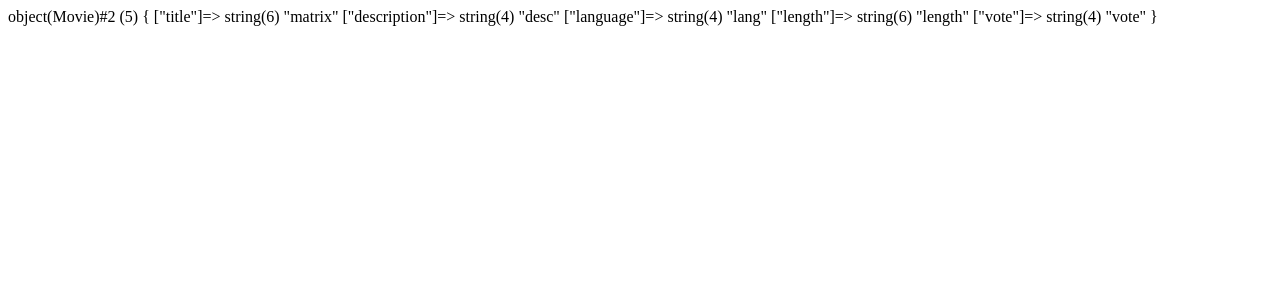
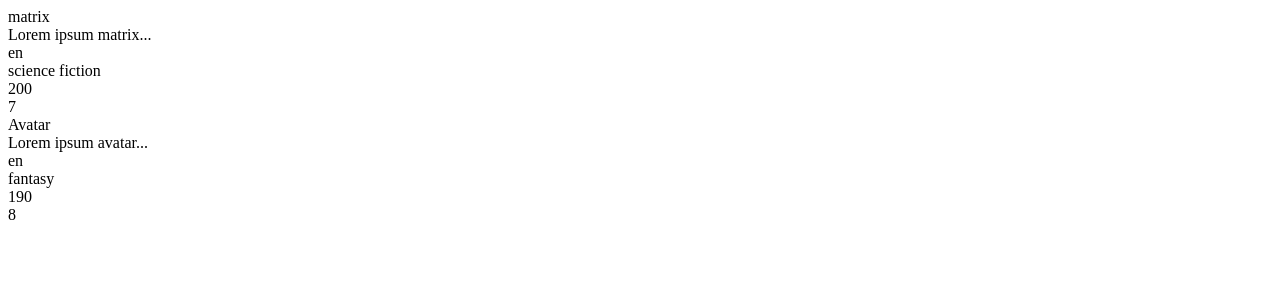
Before and after one commit to SimoneLollini/php-oop-1, a PHP site: page / in a window 1280 px wide. Shown: the top 300 px of the page. Run offline with PHP 8.4, Linux system fonts and the light colour scheme.

Commit message:
Add .card > proprety

```diff
--- a/index.php
+++ b/index.php
@@ -1,4 +1,3 @@
-<!-- all'interno della classe è definito almeno un metodo -->
 <!-- vengono istanziati almeno due oggetti ‘Movie’ e stampati a schermo i valori delle relative proprietà -->
 <!-- Bonus 1: -->
 <!-- Modificare la classe Movie in modo che accetti piú di un genere. -->
@@ -11,15 +10,81 @@ class Movie
     public $title;
     public $description;
     public $language;
+    public $genre;
     public $length;
     public $vote;
-    function __construct($title, $description, $language, $length, $vote)
+    function __construct($title, $description, $language, $genre, $length, $vote)
     {
         $this->title = $title;
         $this->description = $description;
         $this->language = $language;
+        $this->genre = $genre;
         $this->length = $length;
         $this->vote = $vote;
     }
+
+    public function getTitle()
+    {
+        return $this->title;
+    }
+
+    public function getDescription()
+    {
+        return $this->description;
+    }
 }
-var_dump(new Movie('matrix', 'desc', 'lang', 'length', 'vote'));
+
+
+$matrix = new Movie('matrix', 'Lorem ipsum matrix...', 'en', 'science fiction', '200', '7');
+// var_dump($matrix);
+$avatar = new Movie('Avatar', 'Lorem ipsum avatar...', 'en', 'fantasy', '190', '8');
+// var_dump($avatar);
+
+// var_dump($avatar);
+$MovieList = [
+    $matrix,
+    $avatar
+]
+?>
+
+<!DOCTYPE html>
+<html lang="en">
+
+<head>
+    <meta charset="UTF-8">
+    <meta http-equiv="X-UA-Compatible" content="IE=edge">
+    <meta name="viewport" content="width=device-width, initial-scale=1.0">
+    <title>Movies</title>
+</head>
+
+<body>
+    <?php foreach ($MovieList as $movie) : ?>
+        <div class="card">
+            <div class="title">
+                <?php echo $movie->title ?>
+            </div>
+            <div class="description">
+                <?php echo $movie->description ?>
+
+            </div>
+            <div class="lang">
+                <?php echo $movie->language ?>
+
+            </div>
+            <div class="genre">
+                <?php echo $movie->genre ?>
+
+            </div>
+            <div class="length">
+                <?php echo $movie->length ?>
+
+            </div>
+            <div class="rating">
+                <?php echo $movie->vote ?>
+
+            </div>
+        </div>
+    <?php endforeach; ?>
+</body>
+
+</html>
```
